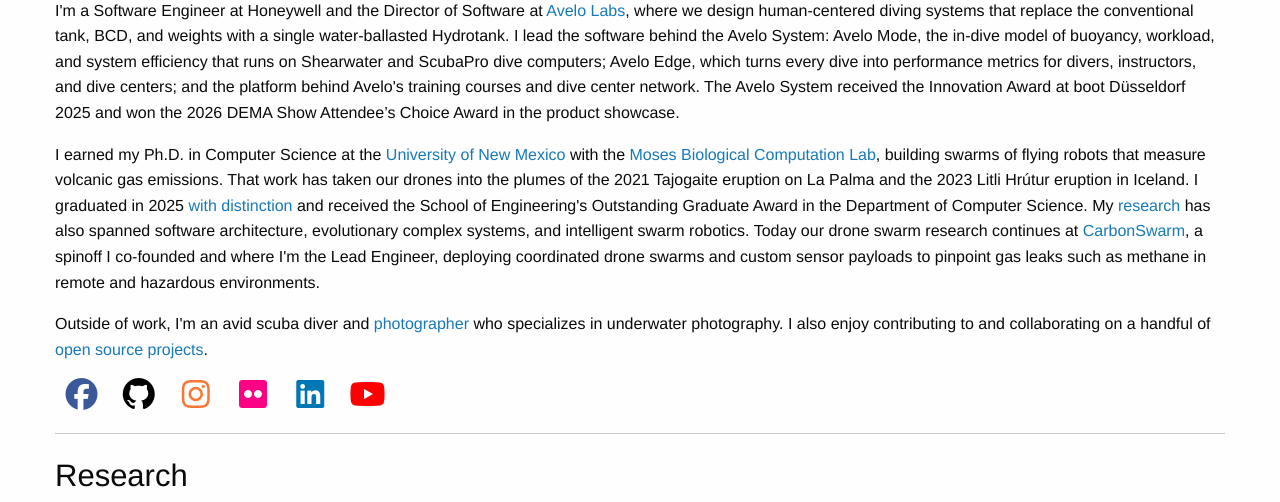
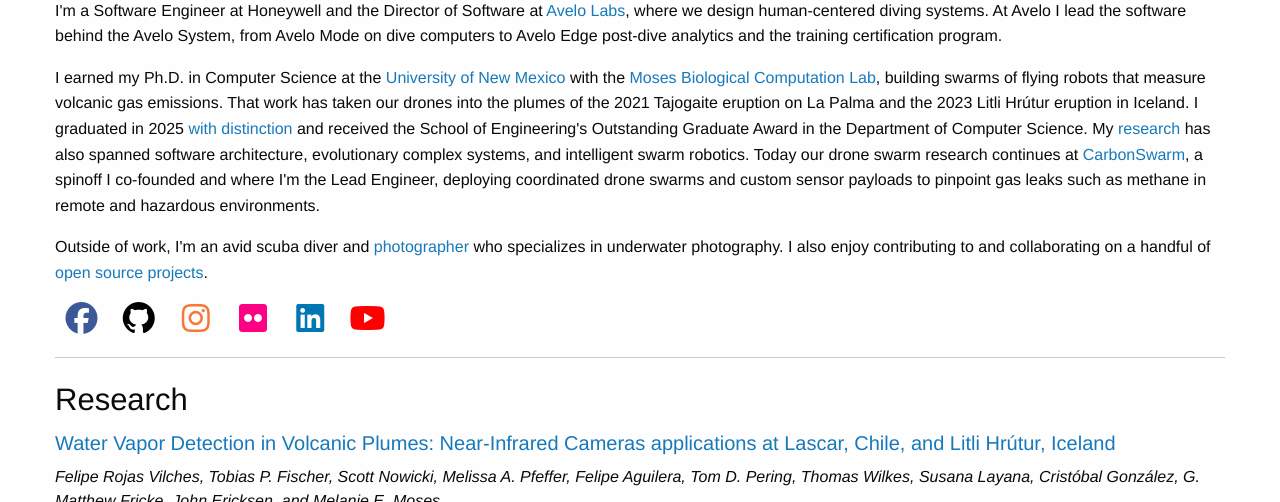
Before and after one commit to johncarl81/johncarl81.github.io, a plain HTML site: page index.html in a window 1280 px wide. Shown: the part 598-1100 px from the top of the page. Drawn offline with nearby package versions, Linux system fonts and the light colour scheme; no server answers.

Commit message:
Trim the Avelo Labs description and drop the company awards from the intro
Co-Authored-By: Claude Opus 5.5 <noreply@anthropic.com>

```diff
--- a/index.html
+++ b/index.html
@@ -30,14 +30,8 @@
         <div class="cell">
           <h1 class="h2">Hi there, I'm John Ericksen</h1>
           <p>
-            I'm a Software Engineer at Honeywell and the Director of Software at <a href="https://diveavelo.com">Avelo Labs</a>, where we design human-centered diving systems
-            that replace the conventional tank, BCD, and weights with a single water-ballasted Hydrotank.
-            I lead the software behind the Avelo System:
-            Avelo Mode, the in-dive model of buoyancy, workload, and system efficiency that runs on Shearwater and ScubaPro dive computers;
-            Avelo Edge, which turns every dive into performance metrics for divers, instructors, and dive centers;
-            and the platform behind Avelo's training courses and dive center network.
-            The Avelo System received the Innovation Award at boot Düsseldorf 2025
-            and won the 2026 DEMA Show Attendee’s Choice Award in the product showcase.
+            I'm a Software Engineer at Honeywell and the Director of Software at <a href="https://diveavelo.com">Avelo Labs</a>, where we design human-centered diving systems.
+            At Avelo I lead the software behind the Avelo System, from Avelo Mode on dive computers to Avelo Edge post-dive analytics and the training certification program.
           </p>
           <p>
             I earned my Ph.D. in Computer Science at the <a href="https://www.unm.edu/">University of New Mexico</a> with the <a href="https://moseslab.cs.unm.edu/">Moses Biological Computation Lab</a>,
```
